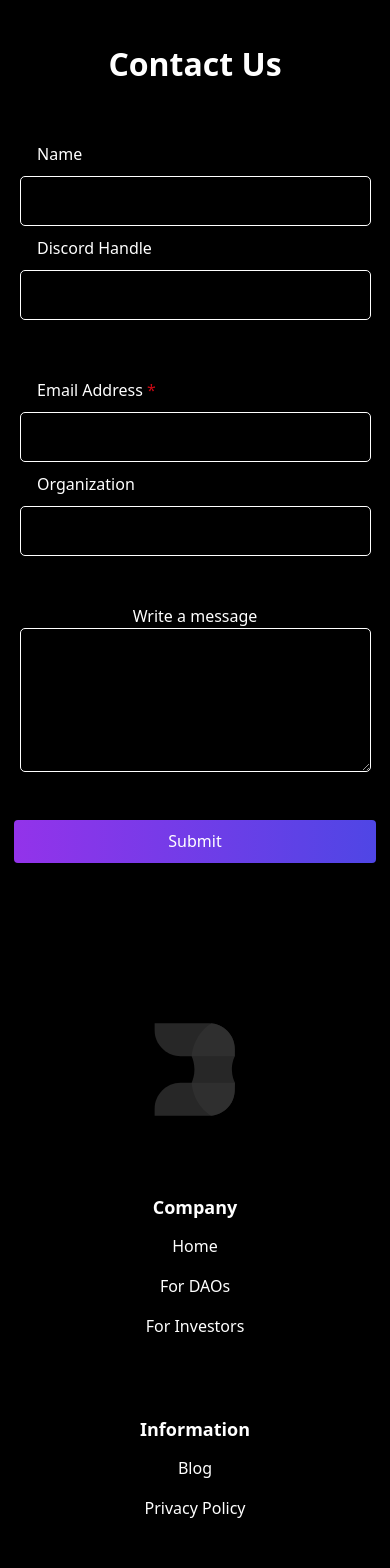
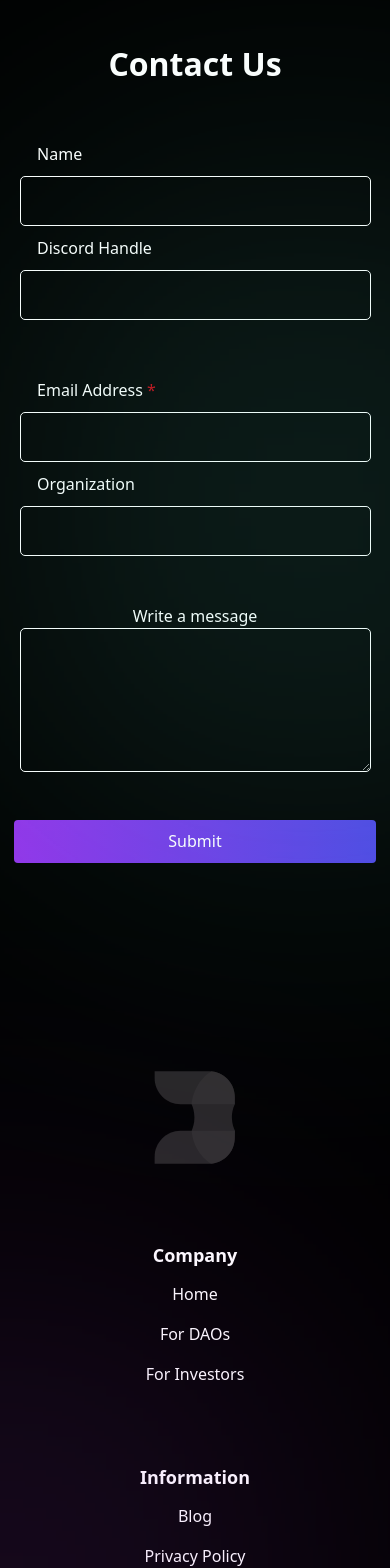
Before and after one commit to Bankless-Card/Bcard-website, a Next.js app: page /contact-us in a window 390 px wide. Shown: the part 220-1788 px from the top of the page. Built offline with nearby package versions, Linux system fonts and the light colour scheme.

Commit message:
fix some gradient in landing page

```diff
--- a/components/ContactUs.tsx
+++ b/components/ContactUs.tsx
@@ -10,7 +10,7 @@ const ContactUs = () => {
         <h1 className="text-center font-semibold text-[2rem] leading-[2.421rem]">
           Contact Us
         </h1>
-        <form className=" flex flex-col gap-[3rem] mt-[3rem]">
+        <form className={`flex flex-col gap-[3rem] mt-[3rem] ${styles['form']}`}>
           <div className={`flex justify-center items-center gap-[3rem] ${styles['custom-input']}`}>
             <div className={`flex flex-col ${styles['custom-col']}`}>
               <label className={`${styles['label']}`}>Name</label>
--- a/components/Footer.tsx
+++ b/components/Footer.tsx
@@ -5,7 +5,7 @@ import styles from '@/styles/Footer.module.css'
 
 const Footer = () => {
   return (
-    <section className="mt-[10rem]  pb-[3rem] mx-[7.5rem]">
+    <section className={`mt-[10rem]  pb-[3rem] mx-[7.5rem] ${styles['footer']}`}>
       <div className={` flex justify-between ${styles['content']} `}>
         <div>
           <Image
@@ -104,6 +104,7 @@ const Footer = () => {
           </div>
         </div>
       </div>
+      <div className={`${styles['ellipse4']}`}></div>
     </section>
   );
 };
--- a/src/styles/ContactUs.module.css
+++ b/src/styles/ContactUs.module.css
@@ -45,13 +45,17 @@
 }
 
 @media (max-width: 767px){
-    .ellipse3{
-        width: 100%;
-        height: 50%;
+    .form{
+        position: relative;
+    }
+    .ellipse3::after{
+        content: "";
+        width: 400px;
+        height: 500px;
         background: #5DD9C1;
         position: absolute;
-        right: 0;
-        top: 950%;
+        right: -30%;
+        bottom: 20%;
         opacity: 0.3;
         filter: blur(200px);
     }
--- a/src/styles/Footer.module.css
+++ b/src/styles/Footer.module.css
@@ -15,3 +15,20 @@
         padding: 0;
     }
 }
+.footer{
+    position: relative;
+}
+.ellipse4{
+    position: relative;
+}
+.ellipse4::after{
+    content: "";
+    width: 400px;
+    height: 500px;
+    background: #AD43DF;
+    position: absolute;
+    bottom: -50%;
+    right: 50%;
+    opacity: 0.3;
+    filter: blur(200px);
+}
```
